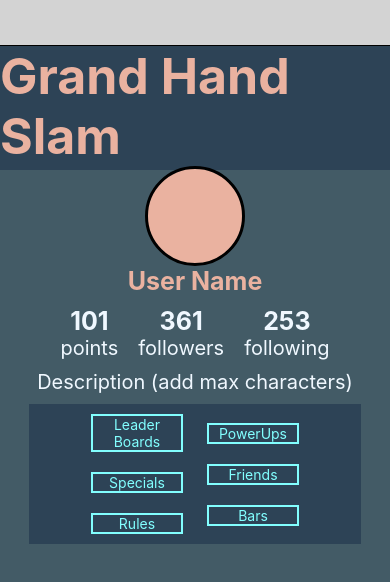
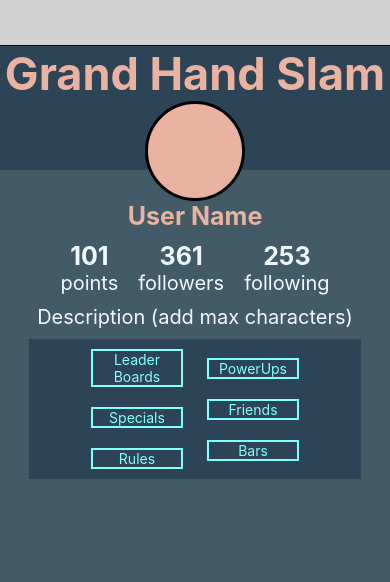
Before and after one commit to Reigningeddie/Grand_Hand_Slam_Mobile, a React Native app: screen /Home in a window 390 px wide. Shown: the top 582 px of the page. Built offline with nearby package versions, Linux system fonts and the light colour scheme.

Commit message:
downloaded expo-router package and set up json files

```diff
--- a/App.jsx
+++ b/App.jsx
@@ -4,6 +4,7 @@ import { NavigationContainer } from '@react-navigation/native';
 import { createNativeStackNavigator } from '@react-navigation/native-stack';
 import HomeScreen from './screens/homeScreen'
 
+//* check dependencies after components are done
 
 
 const Stack = createNativeStackNavigator();
--- a/app.json
+++ b/app.json
@@ -25,6 +25,9 @@
     },
     "web": {
       "favicon": "./assets/favicon.png"
-    }
+    },
+    "plugins": [
+      "expo-router"
+    ]
   }
 }
--- a/babel.config.js
+++ b/babel.config.js
@@ -2,5 +2,6 @@ module.exports = function(api) {
   api.cache(true);
   return {
     presets: ['babel-preset-expo'],
+    plugins: ['expo-router/babel'],
   };
 };
--- a/components/home.jsx
+++ b/components/home.jsx
@@ -33,7 +33,7 @@ const styles = StyleSheet.create({
 
   title: {
     color: '#EAB2A0',
-    fontSize: 50,
+    fontSize: 45,
     fontWeight: 'bold',
   },
 
--- a/screens/homeScreen.jsx
+++ b/screens/homeScreen.jsx
@@ -1,4 +1,4 @@
-import { View, StyleSheet} from 'react-native';
+import { View, StyleSheet } from 'react-native';
 import Home from '../components/home';
 import UtilityBar from '../components/utilityBar';
 import Banner from '../components/banner';
```
Also changed, not shown: package.json (+6 -2 lines), components/leaderBoard.jsx (added), 1 other file (tests, documents, lock files or other folders).
